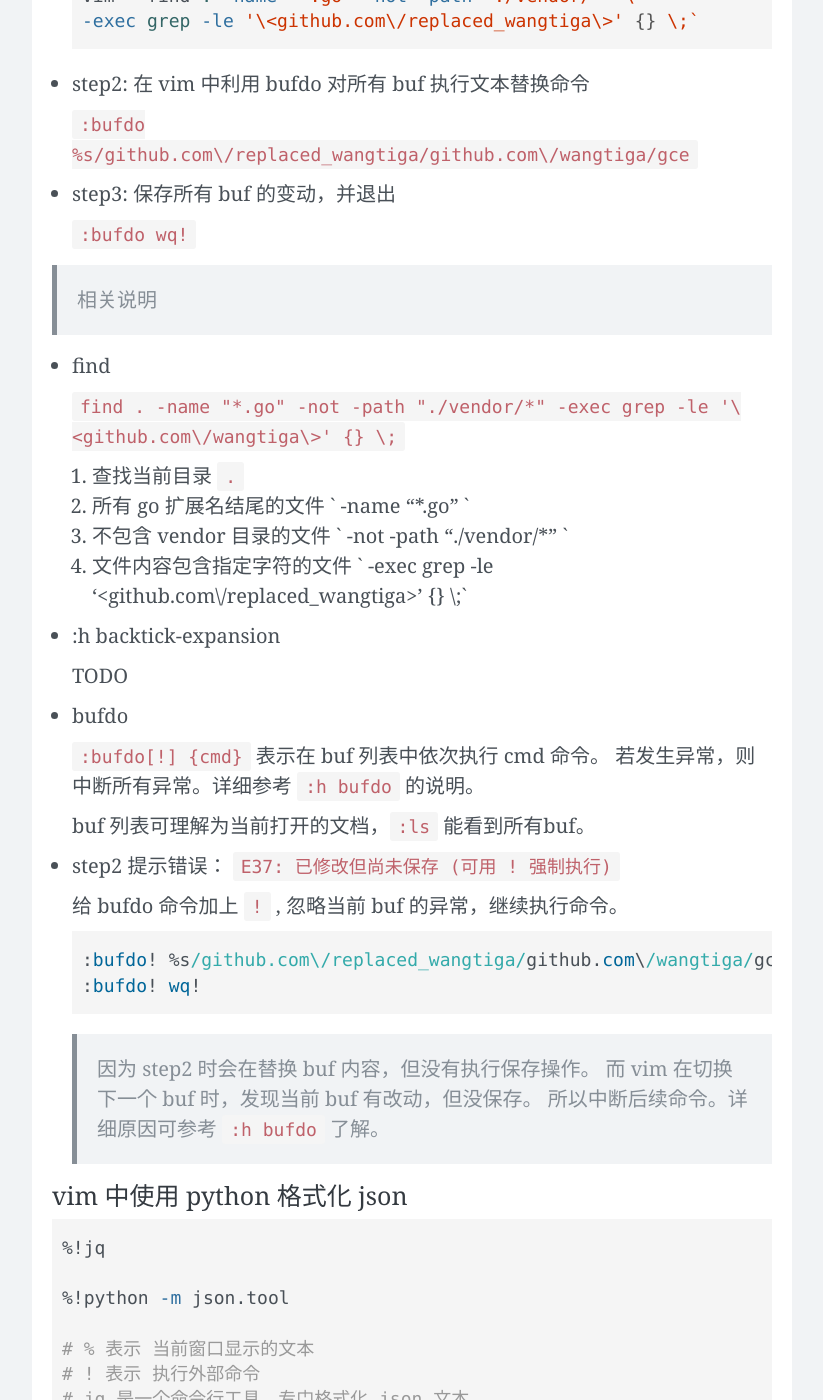
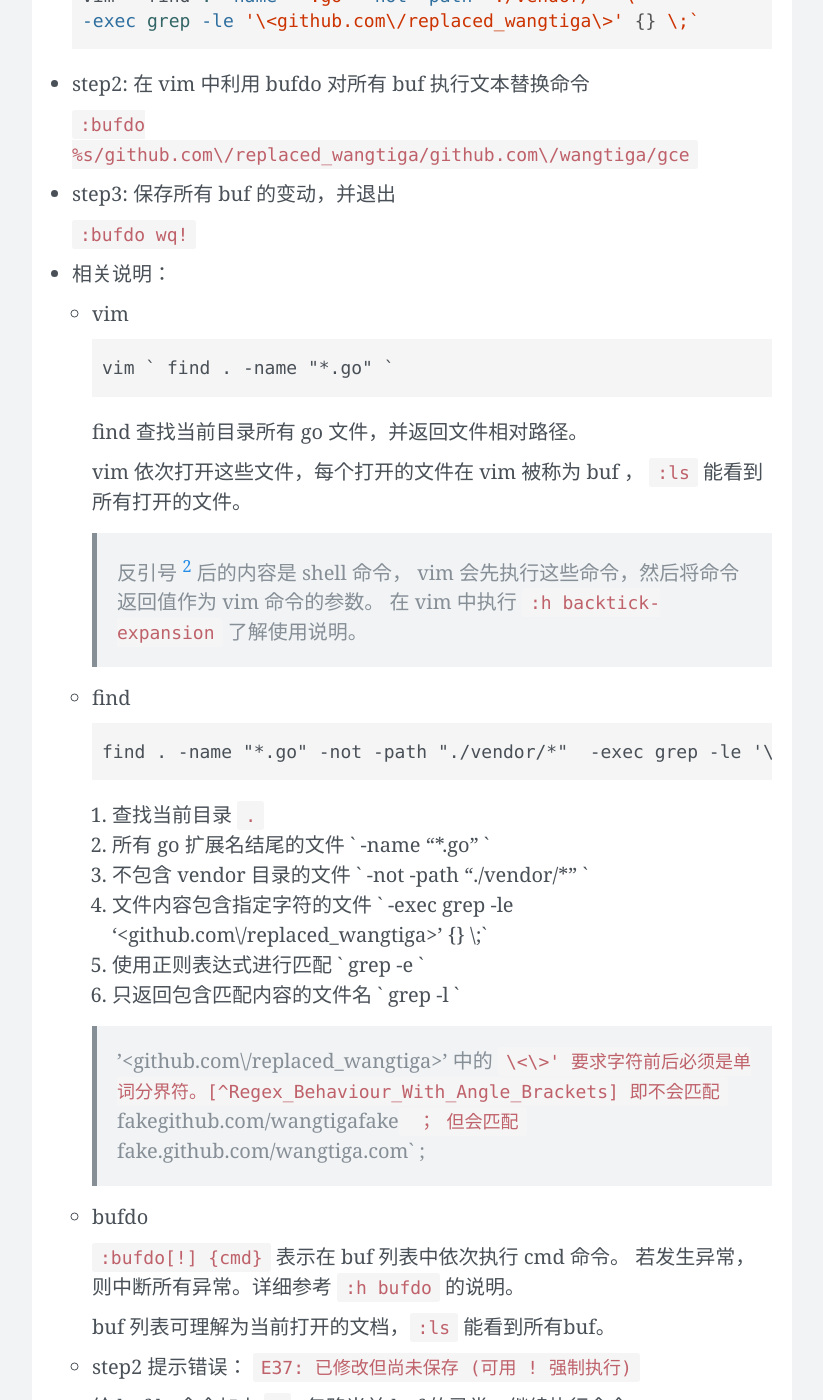
Before and after one commit to wangtiga/wangtiga.github.io, a Jekyll site: the page built from _posts/2019-11-06-vim_faq.md, in a window 1280 px wide and 1400 px high, scrolled down 1639 px. Shown: the whole window, without its empty margins (228-1051 px from the left). Built offline with Jekyll 4.4.1, drawn with Linux system fonts in a browser that asks for light colours; nearby versions of some CDN libraries; comment, search, counter and statistics services are not loaded; some of the changed text lies outside the part shown.

Commit message:
updated from r1

````diff
--- a/_posts/2019-11-06-vim_faq.md
+++ b/_posts/2019-11-06-vim_faq.md
@@ -19,7 +19,7 @@ tags:   linux
 
 
 
-### 如何在 vim 中指替换文件内容？  [^SearchAndReplaceAcrossMultipleFilesInVim]
+### 如何在 vim 中全局搜索并替换多个文件中的内容？  [^SearchAndReplaceAcrossMultipleFilesInVim]
 
 示例：将所有 go 代码中 `github.com/replaced_wangtiga` 替换成 `github.com/wangtiga`
 
@@ -39,41 +39,71 @@ tags:   linux
   `:bufdo wq!`
 
 
-> 相关说明
+- 相关说明：
 
-- find
+  * vim
 
-  `find . -name "*.go" -not -path "./vendor/*"  -exec grep -le '\<github.com\/wangtiga\>' {} \;`
+    ```
+    vim ` find . -name "*.go" `
+    ```
 
-  1. 查找当前目录 `.`
-  2. 所有 go 扩展名结尾的文件   ` -name "*.go" `
-  3. 不包含 vendor 目录的文件   ` -not -path "./vendor/*" `
-  4. 文件内容包含指定字符的文件 ` -exec grep -le '\<github.com\/replaced_wangtiga\>' {} \;`
+    find 查找当前目录所有 go 文件，并返回文件相对路径。
 
-- :h backtick-expansion
+    vim 依次打开这些文件，每个打开的文件在 vim 被称为 buf ， `:ls` 能看到所有打开的文件。
 
-  TODO
-
-- bufdo
-
-  `:bufdo[!] {cmd}` 表示在 buf 列表中依次执行 cmd 命令。
-  若发生异常，则中断所有异常。详细参考 `:h bufdo` 的说明。
-
-  buf 列表可理解为当前打开的文档，`:ls` 能看到所有buf。
+    > 反引号 [^Backtick_Expansion] 后的内容是 shell 命令， vim 会先执行这些命令，然后将命令返回值作为 vim 命令的参数。
+    > 在 vim 中执行 `:h backtick-expansion` 了解使用说明。
 
 
-- step2 提示错误： `E37: 已修改但尚未保存 (可用 ! 强制执行) `
+  * find
 
-  给 bufdo 命令加上 `!` , 忽略当前 buf 的异常，继续执行命令。
+    ```
+    find . -name "*.go" -not -path "./vendor/*"  -exec grep -le '\<github.com\/wangtiga\>' {} \;
+    ```
 
-  ```vim
-  :bufdo! %s/github.com\/replaced_wangtiga/github.com\/wangtiga/gce
-  :bufdo! wq!
-  ```
+    1. 查找当前目录 `.`
+    2. 所有 go 扩展名结尾的文件   ` -name "*.go" `
+    3. 不包含 vendor 目录的文件   ` -not -path "./vendor/*" `
+    4. 文件内容包含指定字符的文件 ` -exec grep -le '\<github.com\/replaced_wangtiga\>' {} \;`
+    5. 使用正则表达式进行匹配     ` grep -e `
+    6. 只返回包含匹配内容的文件名 ` grep -l `
 
-  > 因为 step2 时会在替换 buf 内容，但没有执行保存操作。
-  > 而 vim 在切换下一个 buf 时，发现当前 buf 有改动，但没保存。
-  > 所以中断后续命令。详细原因可参考 `:h bufdo` 了解。
+    > '\<github.com\/replaced_wangtiga\>' 中的 `\<\>' 要求字符前后必须是单词分界符。[^Regex_Behaviour_With_Angle_Brackets]
+    > 即不会匹配 `fakegithub.com/wangtigafake` ；
+    > 但会匹配 `fake.github.com/wangtiga.com` ;
+
+
+
+  * bufdo
+
+    `:bufdo[!] {cmd}` 表示在 buf 列表中依次执行 cmd 命令。
+    若发生异常，则中断所有异常。详细参考 `:h bufdo` 的说明。
+
+    buf 列表可理解为当前打开的文档，`:ls` 能看到所有buf。
+
+
+  * step2 提示错误： `E37: 已修改但尚未保存 (可用 ! 强制执行) `
+
+    给 bufdo 命令加上 `!` , 忽略当前 buf 的异常，继续执行命令。
+
+    ```vim
+    :bufdo! %s/github.com\/replaced_wangtiga/github.com\/wangtiga/gce
+    :bufdo! wq!
+    ```
+
+    > 因为 step2 时会在替换 buf 内容，但没有执行保存操作。
+    > 而 vim 在切换下一个 buf 时，发现当前 buf 有改动，但没保存。
+    > 所以中断后续命令。详细原因可参考 `:h bufdo` 了解。
+
+
+```
+`	反引号,重音号	backquote,backtick,grave accent
+<>	尖括号	angle brackets
+```
+
+[^Regex_Behaviour_With_Angle_Brackets]: [Regex Behaviour With Angle Brackets](https://stackoverflow.com/questions/24622402/regex-behaviour-with-angle-brackets)
+
+[^Backtick_Expansion]: [键盘符号英文 反引号](https://tool.lu/symbol/)
 
 [^SearchAndReplaceAcrossMultipleFilesInVim]: [How to Search-and-replace Across Multiple Files in Vim](https://www.freecodecamp.org/news/how-to-search-and-replace-across-multiple-files-in-vim/)
 
@@ -96,7 +126,7 @@ tags:   linux
 
 
 
-### vim 中使用 python 格式化 json
+### 如何在 vim 中使用格式化 json 字符串？
 
 ```shell
 %!jq
@@ -110,6 +140,8 @@ tags:   linux
 ```
 
 > [jq tutorial](https://stedolan.github.io/jq/tutorial/)
+
+> [在线格式化 JSON Viewer](https://www.bejson.com/jsonviewernew/)
 
 
 ### 误操作 执行 ctrl+w o 后，关闭了当前窗口，如何恢复？
````
Also changed, not shown: _previews/high_performance_go_workshop.md (+53 -11 lines).
